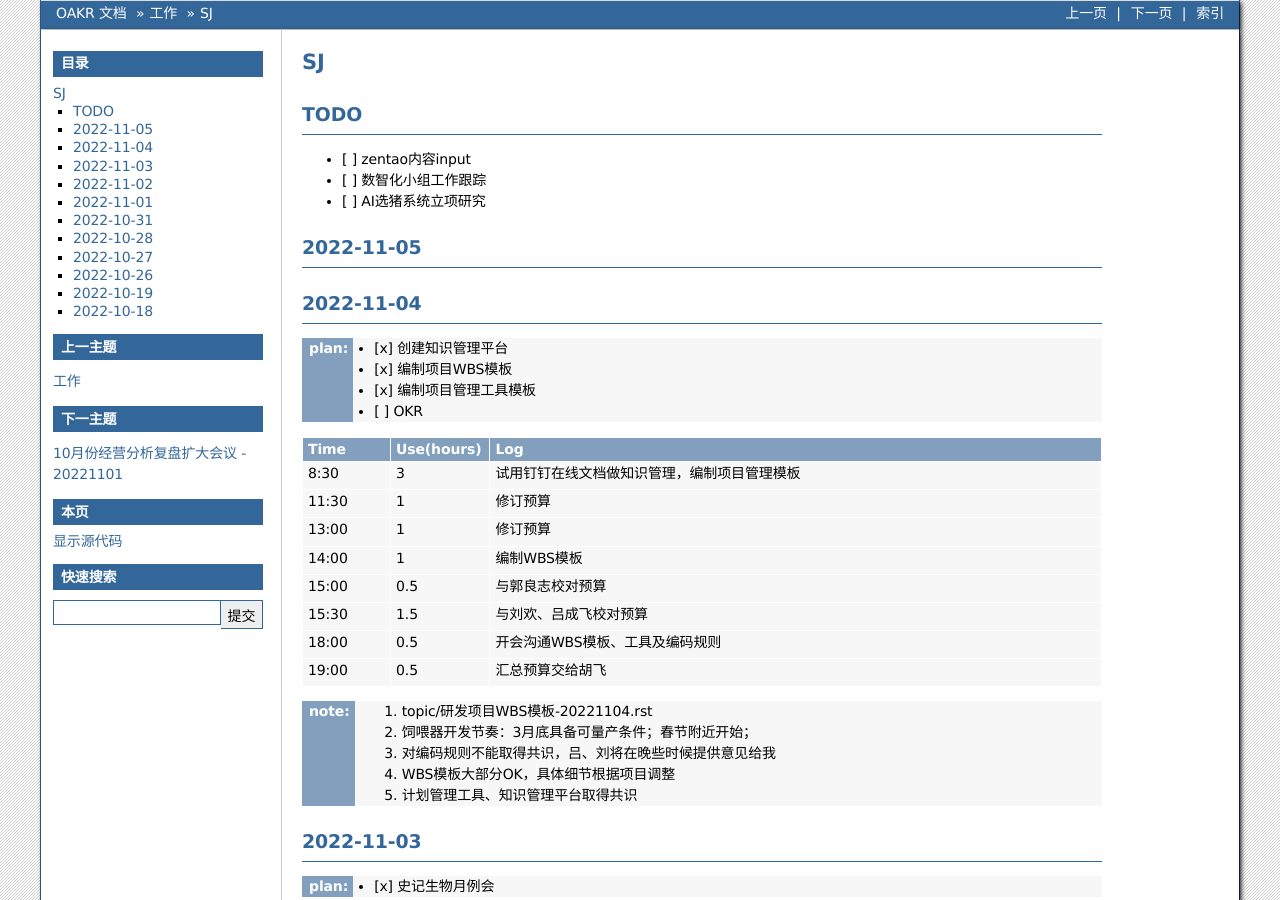
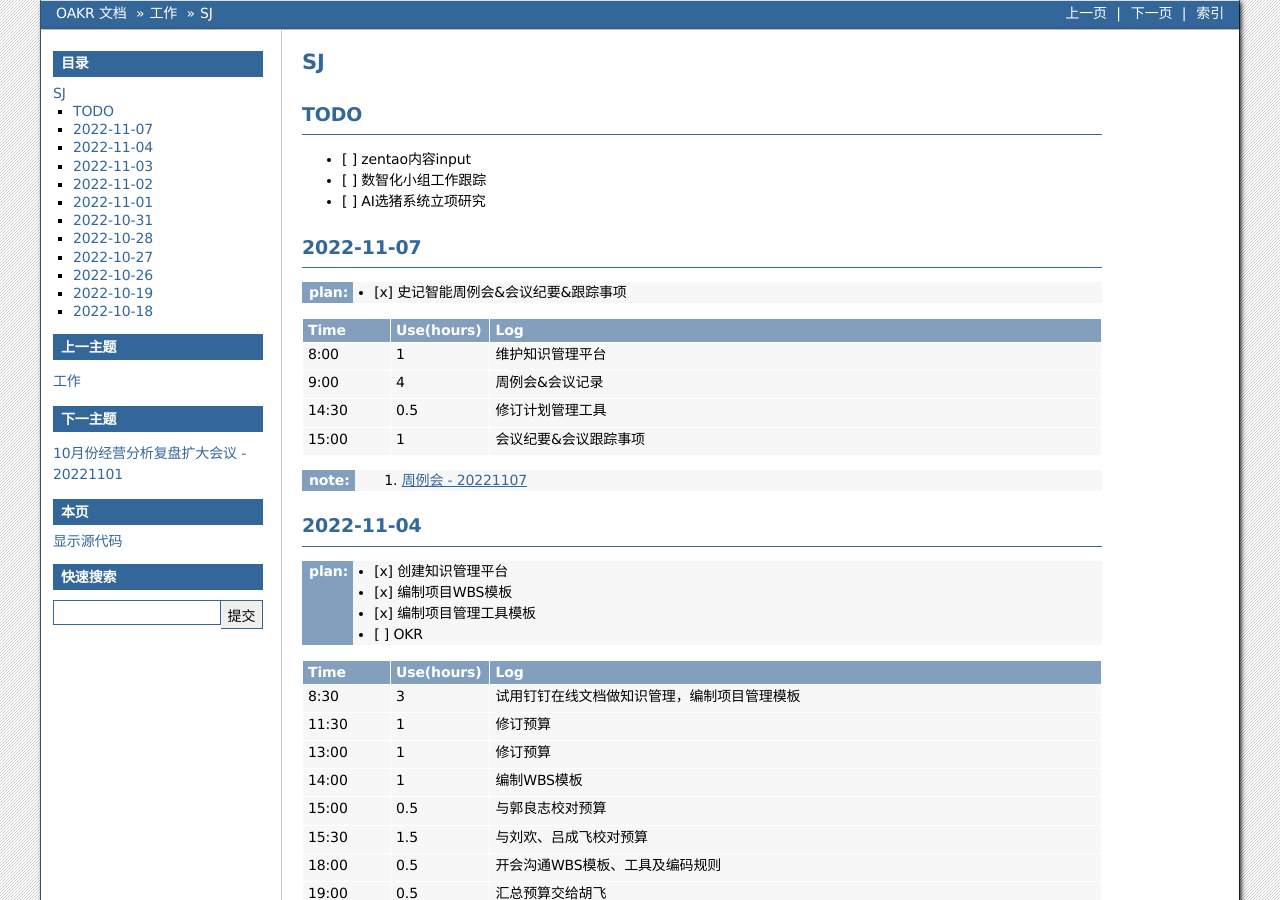
Before and after one commit to cruiurc/cruiurc.github.io, a Sphinx documentation site: the page built from source/work/sj/sj.rst, in a window 1280 px wide and 900 px high. Built offline with Sphinx 7.4.7, drawn with Linux system fonts in a browser that asks for light colours.

Commit message:
20221107 work

```diff
--- a/source/work/sj/sj.rst
+++ b/source/work/sj/sj.rst
@@ -5,9 +5,23 @@ TODO
 - [ ] zentao内容input
 - [ ] 数智化小组工作跟踪
 - [ ] AI选猪系统立项研究
-2022-11-05
+
+2022-11-07
 -----------
+:plan:
+   - [x] 史记智能周例会&会议纪要&跟踪事项
 
+.. csv-table::
+   :header: "Time", "Use(hours)", "Log"
+   :widths: 10, 10, 70
+
+   8:00, 1, 维护知识管理平台
+   9:00, 4, 周例会&会议记录
+   14:30, 0.5, 修订计划管理工具
+   15:00, 1, 会议纪要&会议跟踪事项
+
+:note:
+   1.  :doc:`/work/sj/topic/周例会-20221107`
 
 
 2022-11-04
```
